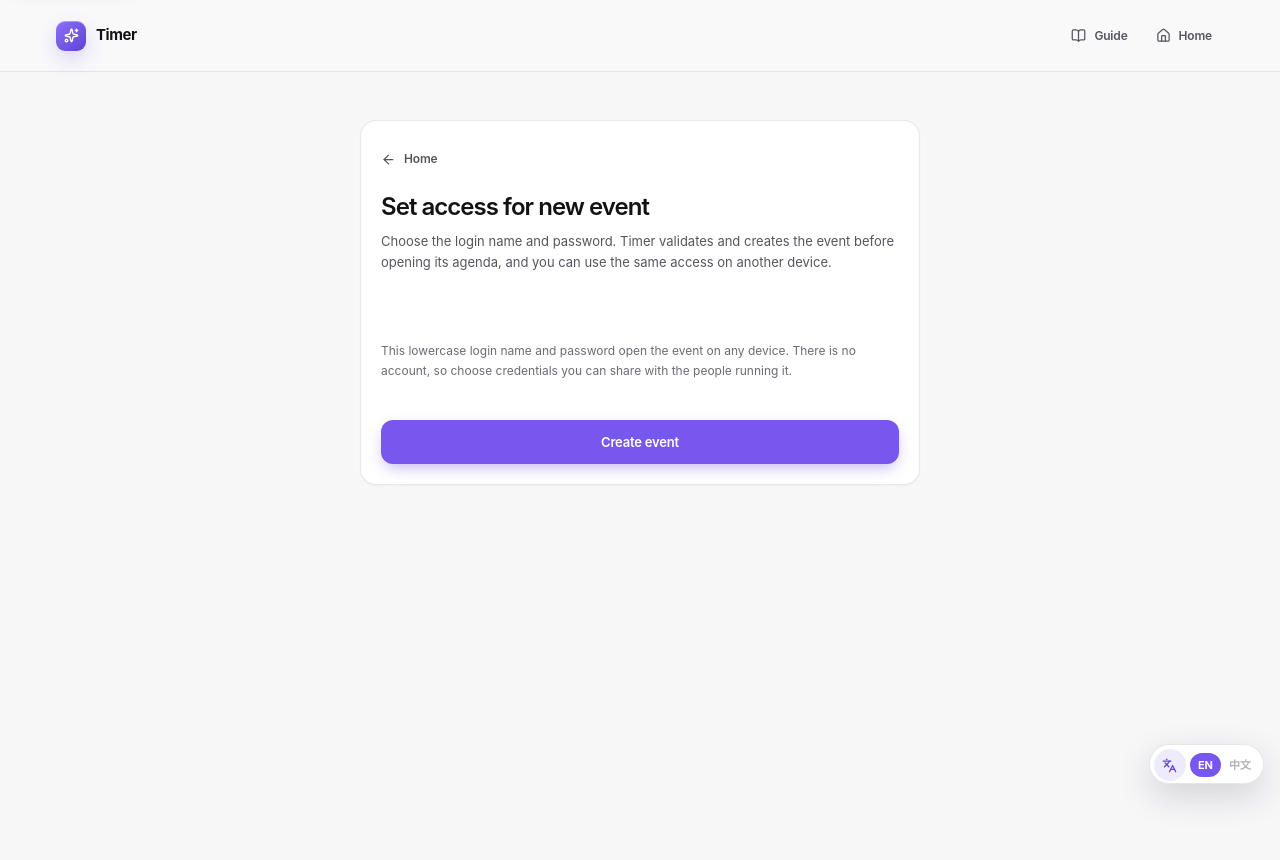
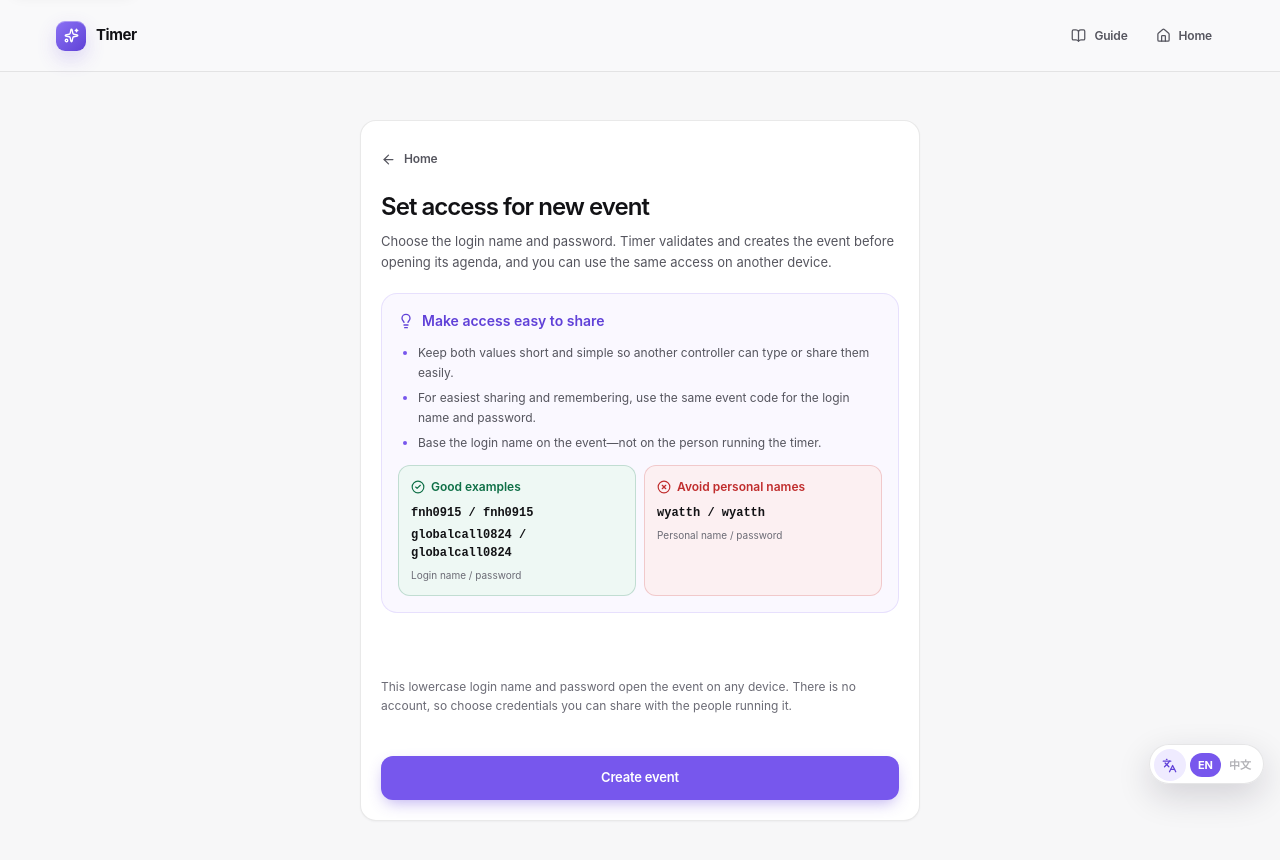
Before and after one commit to wyatt-h/timer, a Next.js app: page /events/new in a window 1280 px wide. Shown: the top 860 px of the page. Before the commit the page ends 800 px from the top, so only its background shows below. Built offline with nearby package versions, Linux system fonts and the light colour scheme; no server answers.

Commit message:
Add event credential guidance

```diff
--- a/src/components/event-access/credentials-fields.tsx
+++ b/src/components/event-access/credentials-fields.tsx
@@ -1,7 +1,7 @@
 "use client";
 
 import { useState } from "react";
-import { CircleCheck } from "lucide-react";
+import { CircleCheck, CircleX, Lightbulb } from "lucide-react";
 import { Input } from "@/components/ui/input";
 import {
   loginNameProblem,
@@ -82,6 +82,52 @@ export function CredentialsFields({
 
   return (
     <div className="grid gap-4">
+      <section
+        aria-labelledby="shareable-access-guidance"
+        className="rounded-card border border-violet/15 bg-violet-soft/35 p-4"
+      >
+        <div className="flex items-center gap-2 text-violet-dark">
+          <Lightbulb size={16} aria-hidden />
+          <h2 id="shareable-access-guidance" className="text-[14px] font-semibold">
+            Make access easy to share
+          </h2>
+        </div>
+        <ul className="mt-3 grid list-disc gap-1.5 pl-5 text-[12px] leading-relaxed text-text-muted marker:text-violet">
+          <li>
+            Keep both values short and simple so another controller can type or share them easily.
+          </li>
+          <li>
+            For easiest sharing and remembering, use the same event code for the login name and password.
+          </li>
+          <li>
+            Base the login name on the event—not on the person running the timer.
+          </li>
+        </ul>
+
+        <div className="mt-3 grid gap-2 sm:grid-cols-2">
+          <div className="rounded-control border border-success/20 bg-success-soft/70 p-3">
+            <p className="flex items-center gap-1.5 text-[12px] font-semibold text-success">
+              <CircleCheck size={14} aria-hidden />
+              Good examples
+            </p>
+            <p className="mt-2 font-mono text-[12px] font-semibold text-ink">fnh0915 / fnh0915</p>
+            <p className="mt-1 font-mono text-[12px] font-semibold text-ink">
+              globalcall0824 / globalcall0824
+            </p>
+            <p className="mt-1.5 text-[10px] text-text-subtle">Login name / password</p>
+          </div>
+
+          <div className="rounded-control border border-over/20 bg-over-soft/65 p-3">
+            <p className="flex items-center gap-1.5 text-[12px] font-semibold text-over">
+              <CircleX size={14} aria-hidden />
+              Avoid personal names
+            </p>
+            <p className="mt-2 font-mono text-[12px] font-semibold text-ink">wyatth / wyatth</p>
+            <p className="mt-1.5 text-[10px] text-text-subtle">Personal name / password</p>
+          </div>
+        </div>
+      </section>
+
       <Input
         id="event-login-name"
         label="Event login name"
--- a/src/lib/i18n.ts
+++ b/src/lib/i18n.ts
@@ -275,6 +275,17 @@ const zh = {
   "Removed unsupported characters.": "已移除不支持的字符。",
   "This lowercase login name and password open the event on any device. There is no account, so choose credentials you can share with the people running it.":
     "使用此小写登录名和密码可在任何设备上打开活动。这里没有用户账户，请选择便于与活动工作人员共享的凭据。",
+  "Make access easy to share": "让活动凭据便于分享",
+  "Keep both values short and simple so another controller can type or share them easily.":
+    "登录名和密码都尽量简短，方便其他控制人员输入和转发。",
+  "For easiest sharing and remembering, use the same event code for the login name and password.":
+    "为了便于记忆和分享，建议登录名和密码使用同一个活动代码。",
+  "Base the login name on the event—not on the person running the timer.":
+    "登录名应根据活动本身创建，不要使用计时器操作人员的姓名。",
+  "Good examples": "推荐示例",
+  "Avoid personal names": "避免使用个人姓名",
+  "Login name / password": "登录名 / 密码",
+  "Personal name / password": "个人姓名 / 密码",
   "Enter the event login name and password.": "请输入活动登录名和密码。",
   "Checking…": "正在验证…",
   "Password changed. Every other device has been signed out.": "密码已更改，其他所有设备均已退出登录。",
```
Also changed, not shown: 1 other file (tests, documents, lock files or other folders).
